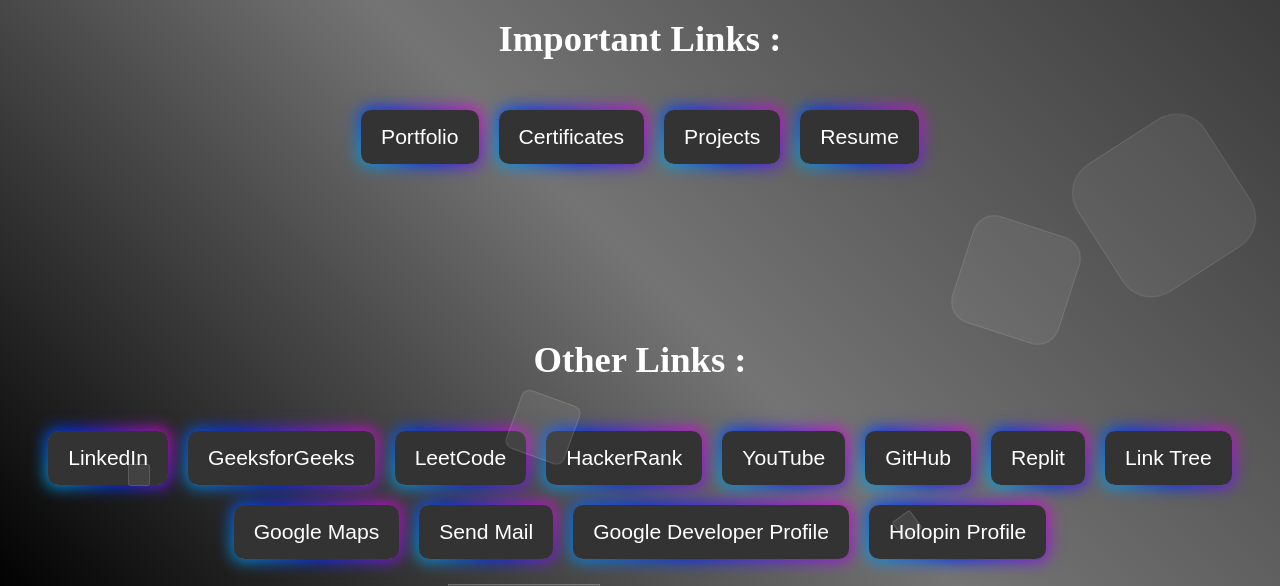
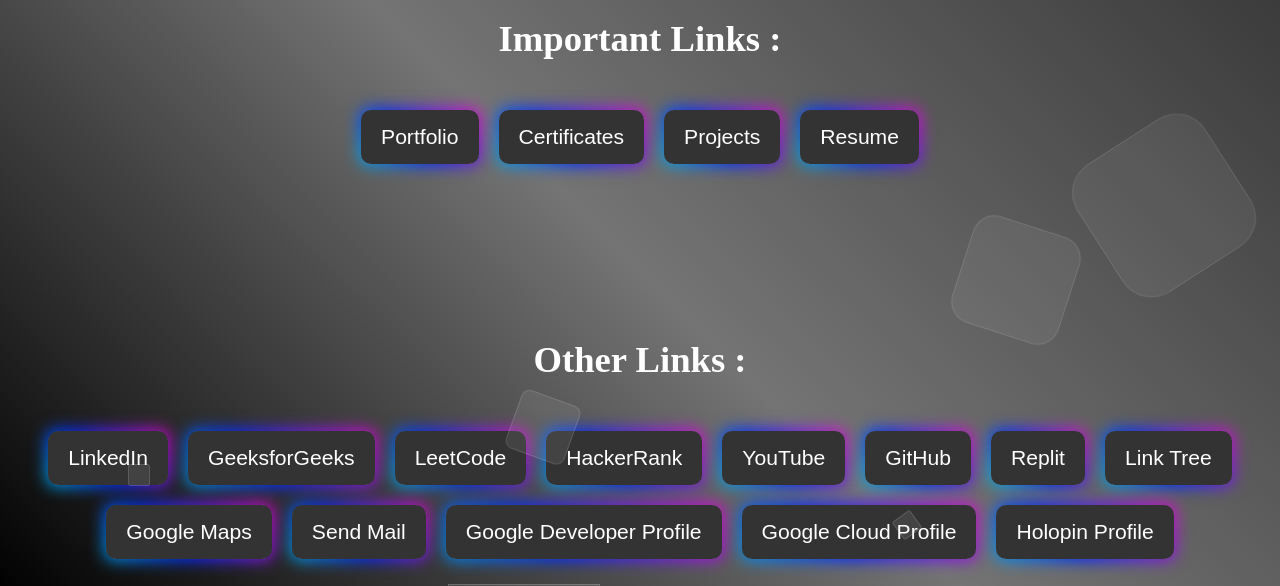
Before and after one commit to Soumojitshome2023/All_Links_Share, a plain HTML site: page index.html in a window 1280 px wide. Shown: the part 214-800 px from the top of the page. Drawn offline with Linux system fonts and the light colour scheme.

Commit message:
Google Cloud Skills Boost link add

```diff
--- a/index.html
+++ b/index.html
@@ -103,6 +103,11 @@
                         <button class="btn">Google Developer Profile</button>
                     </a>
 
+                    <a href="https://www.cloudskillsboost.google/public_profiles/987a5721-fedc-48e5-a9eb-f19e813782bd"
+                        target="__main">
+                        <button class="btn">Google Cloud Profile</button>
+                    </a>
+
                     <a href="https://holopin.io/@soumojitshome2023" target="__main">
                         <button class="btn">Holopin Profile</button>
                     </a>
```
